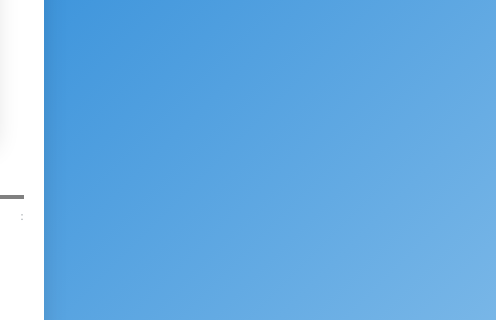
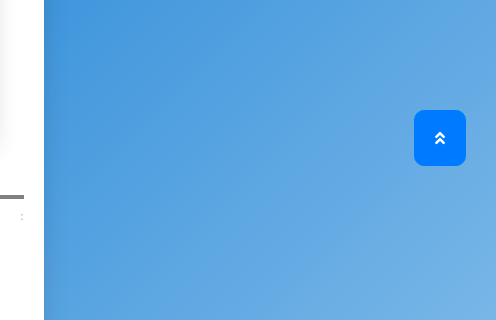
Before and after one commit to TmasLove/Audio-player, a plain HTML site: page index.html in a window 1280 px wide. Shown: the part 614-934 px from the top of the page, 784-1280 px from the left. Drawn offline with nearby package versions, Linux system fonts and the light colour scheme; a script that the page names is missing.

Commit message:
back to top button

```diff
--- a/css/style.css
+++ b/css/style.css
@@ -9,6 +9,9 @@
 }
 
 
+html {
+  scroll-behavior: smooth;
+}
 
 body {
   background: linear-gradient(135deg, #1e5799 0%, #2989d8 50%, #7db9e8 100%);
@@ -81,6 +84,25 @@ section.intro {
   border: 1px solid #ccc !important;
   padding: 10px;
   background: #f4f4f4;
+}
+
+
+#topBtn {
+  position: fixed; /* Fixed/sticky position */
+  bottom: 20px; /* Place the button at the bottom of the page */
+  right: 30px; /* Place the button 30px from the right */
+  z-index: 99; /* Make sure it does not overlap */
+  color: white; /* Text color */
+  cursor: pointer; /* Add a mouse pointer on hover */
+  padding: 15px; /* Some padding */
+  padding-left: 20px;
+  padding-right: 20px;
+  border-radius: 10px; /* Rounded corners */
+}
+
+#topBtn:hover {
+  background-color: #fff; /* Add a dark-grey background on hover */
+  color: #2989d8;
 }
 
 /*
--- a/index.html
+++ b/index.html
@@ -215,7 +215,7 @@
       </div>
 
 
-
+<a href="#" id="topBtn" class="btn btn-primary"><i class="fa fa-angle-double-up" aria-hidden="true"></i></a>
 
 
 <script src="js/main.js"></script>
```
